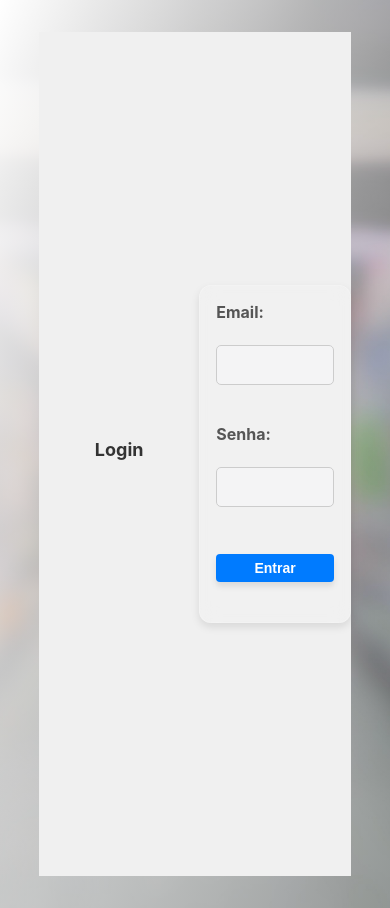
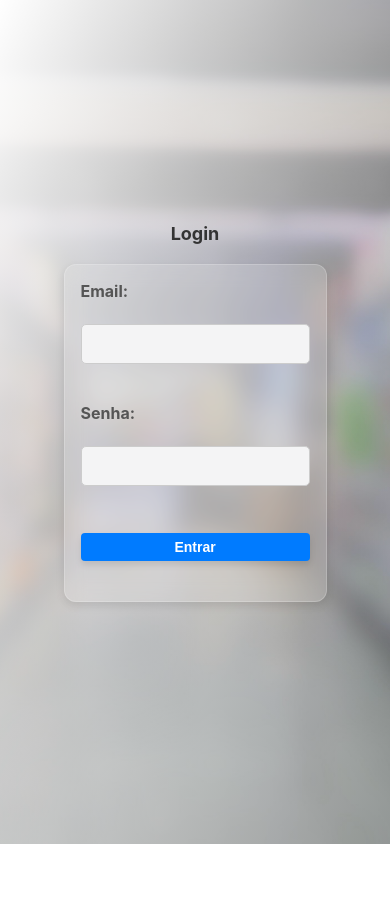
Before and after one commit to Alexgabriel2k02/Management-Onclick, a React (Create React App) app: page /login in a window 390 px wide. After the commit the page ends 844 px from the top, so only its background shows below. Built offline with nearby package versions, Linux system fonts and the light colour scheme.

Commit message:
Ajuste de css para tela de login

```diff
--- a/src/Components/Auth/Login.css
+++ b/src/Components/Auth/Login.css
@@ -1,50 +1,136 @@
-/* Estilos para a tela de login. Adicione seu CSS aqui. */
+@import url("../Variables.css");
 
-.login-container {
+form {
+  max-width: 1000px; /* Aumenta a largura máxima do formulário */
+  margin: 20px auto; /* Centraliza o formulário na página */
+  padding: 2rem;
+  background: hsl(var(--secondary) / 0.2); /* Fundo semitransparente */
+  border-radius: var(--radius);
+  box-shadow: 0 4px 8px rgba(0, 0, 0, 0.1);
+  backdrop-filter: blur(10px); /* Efeito de desfoque */
+  border: 1px solid rgba(255, 255, 255, 0.2); /* Borda suave */
   display: flex;
-  justify-content: center;
-  align-items: center;
-  height: 100vh;
-  background-color: #f0f0f0;
+  flex-direction: column;
+  align-items: flex-start;
+  gap: 3px; /* Reduz ainda mais o espaçamento entre os campos */
+  max-width: 400px;
+  margin: 0 auto; /* Centraliza o formulário na página */
+  flex-wrap: wrap; /* Permite que os campos quebrem linha se necessário */
+  justify-content: space-between; /* Espaça os campos horizontalmente */
+  gap: 20px; /* Espaçamento entre os elementos */
 }
 
-.login-form {
-  background-color: #fff;
-  padding: 2rem;
-  border-radius: 5px;
-  box-shadow: 0 2px 10px rgba(0, 0, 0, 0.1);
+h2 {
+  font-size: 1.8rem;
+  font-weight: 700;
+  text-align: center;
+  margin-bottom: 1.5rem;
+  color: hsl(var(--foreground));
+  flex: 1 1 100%; /* O título ocupa toda a largura */
 }
 
-.login-form h2 {
-  margin-bottom: 1rem;
+label {
+  font-size: 14px;
+  font-weight: bold;
+  margin-bottom: 1px; /* Reduz o espaço entre o rótulo e o campo */
+  font-size: 1rem;
+  font-weight: 600;
+  color: hsl(var(--foreground));
+  margin-bottom: 5px;
 }
 
-.login-form .form-group {
-  margin-bottom: 1rem;
+.input-group {
+  flex: 1 1 calc(48% - 20px); /* Cada campo ocupa 48% da largura menos o espaçamento */
+  display: flex;
+  flex-direction: column; /* Organiza o rótulo e o input verticalmente */
 }
 
-.login-form .form-group label {
-  display: block;
-  margin-bottom: 0.5rem;
+input {
+  width: 100%;
+  padding: 4px; /* Reduz o preenchimento interno do campo */
+  font-size: 14px;
+  border: 1px solid #ccc;
+  border-radius: 4px;
+  padding: 0.75rem 1rem;
+  font-size: 1rem;
+  border: 2px solid hsl(var(--border));
+  border-radius: var(--radius);
+  background-color: hsl(var(--muted));
+  transition: border-color 0.3s, box-shadow 0.3s;
 }
 
-.login-form .form-group input {
-  width: 100%;
-  padding: 0.5rem;
-  border: 1px solid #ccc;
-  border-radius: 4px;
+input:focus {
+  outline: none;
+  border-color: hsl(var(--primary));
+  box-shadow: 0 0 5px hsla(var(--primary) / 0.3);
 }
 
-.login-form .form-group button {
-  width: 100%;
-  padding: 0.5rem;
+button {
+  margin-top: 8px; /* Reduz o espaço acima do botão */
+  padding: 6px 10px; /* Ajusta o tamanho do botão */
+  font-size: 14px;
+  color: #fff;
   background-color: #007bff;
-  color: #fff;
+  flex: 1 1 100%; /* Botão ocupa toda a largura disponível */
+  padding: 0.75rem 1.5rem;
+  font-size: 1rem;
+  font-weight: 600;
+  color: hsl(var(--primary-foreground));
+  background-color: hsl(var(--primary));
   border: none;
   border-radius: 4px;
+  border-radius: var(--radius);
   cursor: pointer;
+  transition: all 0.3s ease;
+  box-shadow: 0 4px 6px rgba(0, 0, 0, 0.1);
 }
 
-.login-form .form-group button:hover {
+button:hover {
   background-color: #0056b3;
+  background-color: hsla(var(--primary) / 0.9);
+  transform: scale(1.05);
+  box-shadow: 0 6px 12px rgba(0, 0, 0, 0.15);
 }
+
+h2 {
+  text-align: center;
+  margin-bottom: 10px; /* Reduz o espaço abaixo do título */
+} /* Adicionada a chave de fechamento */
+
+@media (max-width: 1024px) {
+  .input-group {
+    flex: 1 1 calc(100% - 20px); /* Em telas médias, os campos ocupam 100% da largura */
+  }
+
+  form {
+    padding: 15px;
+  }
+
+  h2 {
+    font-size: 1.4rem;
+  }
+
+  button {
+    font-size: 14px;
+    padding: 10px 12px;
+  }
+}
+
+@media (max-width: 768px) {
+  .input-group {
+    flex: 1 1 100%; /* Em telas menores, os campos ocupam 100% da largura */
+  }
+
+  form {
+    padding: 10px;
+  }
+
+  h2 {
+    font-size: 1.2rem;
+  }
+
+  button {
+    font-size: 13px;
+    padding: 8px 12px;
+  }
+}
```
